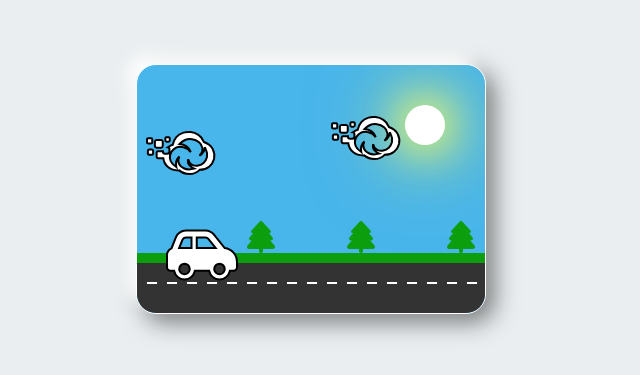
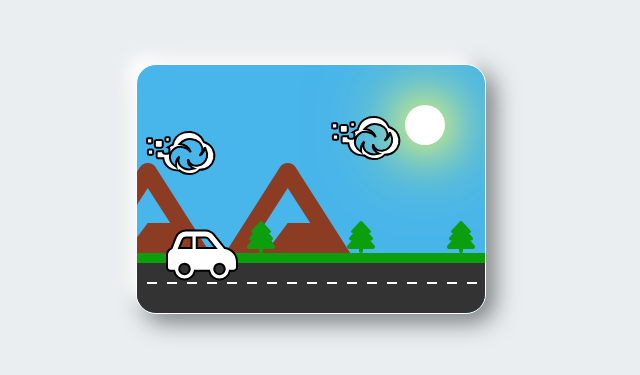
Before and after one commit to CJR85/animated-scene, a plain HTML site: page index.html in a window 1280 px wide. Shown: the part 211-586 px from the top of the page, without its empty margins (329-969 px from the left). Drawn offline with Linux system fonts and the light colour scheme.

Commit message:
Add, style and animate mountain icon

```diff
--- a/index.html
+++ b/index.html
@@ -27,6 +27,10 @@
       <i class="fas fa-tree" style="--i: 4"></i>
       <i class="fas fa-tree" style="--i: 5"></i>
       <i class="fas fa-tree" style="--i: 6"></i>
+      <!-- Mountains -->
+      <i class="fas fa-mountain" style="--i: 1"></i>
+      <i class="fas fa-mountain" style="--i: 2"></i>
+      <i class="fas fa-mountain" style="--i: 3"></i>
       <div class="sun"></div>
       <div class="road"></div>
     </div>
--- a/style.css
+++ b/style.css
@@ -126,6 +126,15 @@ body {
   animation-delay: calc(-1s * var(--i));
 }
 
+.fa-mountain {
+  position: absolute;
+  bottom: 0;
+  font-size: 10em;
+  color: #8b3c23;
+  animation: animateClouds 15s linear infinite;
+  animation-delay: calc(-3s * var(--i));
+}
+
 @keyframes animateClouds {
   0% {
     transform: translateX(350px);
```
